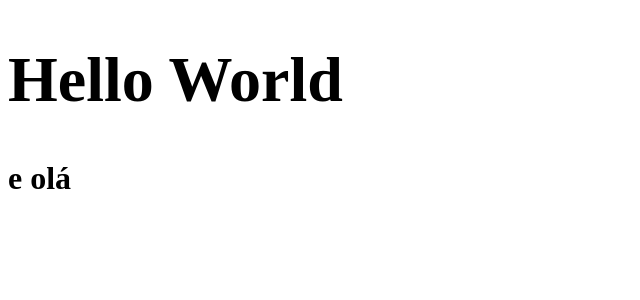
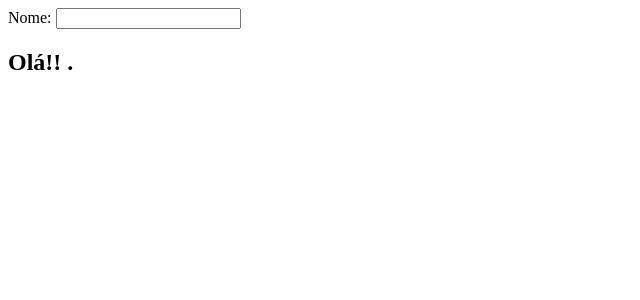
Before and after one commit to JuniimSI/Estudos_React_Santander, a React (Create React App) app: page / in a window 1280 px wide. Shown: the top 300 px of the page, without its empty margins (0-640 px from the left). Built offline with nearby package versions, Linux system fonts and the light colour scheme.

Commit message:
Finish course one

```diff
--- /dev/null
+++ b/src/components/App6.js
@@ -0,0 +1,24 @@
+import React, {useState, useEffect} from "react";
+
+export default function App6() {
+   const [nome, setNome] = useState(undefined);
+
+    useEffect(
+      ()=> {
+        if(nome === undefined){
+          setNome(sessionStorage.getItem('nome') || '');
+        } else {
+          sessionStorage.setItem('nome', nome);
+        }
+        console.log('Efeito: ', nome)
+      }, [nome]
+    );
+
+   return (
+      <>
+        Nome: <input type="text" value={nome}
+              onChange={(e) => setNome(e.target.value)}></input>
+        <h2>Olá!! {nome}.</h2>
+      </>
+   );
+}
--- a/src/index.js
+++ b/src/index.js
@@ -5,6 +5,7 @@ import App2 from './components/App2';
 import App3 from './components/App3';
 import App4 from './components/App4';
 import App5 from './components/App5';
+import App6 from './components/App6';
 import Lista from './components/Lista';
 import {Lista2, Item} from './components/Lista2';
 import Formulario from './components/Formulario';
@@ -29,10 +30,12 @@ ReactDOM.render(
         Teste2
       </Item>
     </Lista2>
-    <Formulario/>*/}
+    <Formulario/>
     <Hello text="olá">
       <h1>Hello World</h1>
-    </Hello>
+    </Hello>*/}
+    <App6 />
+
   </React.StrictMode>,
   document.getElementById('root')
 );
```
